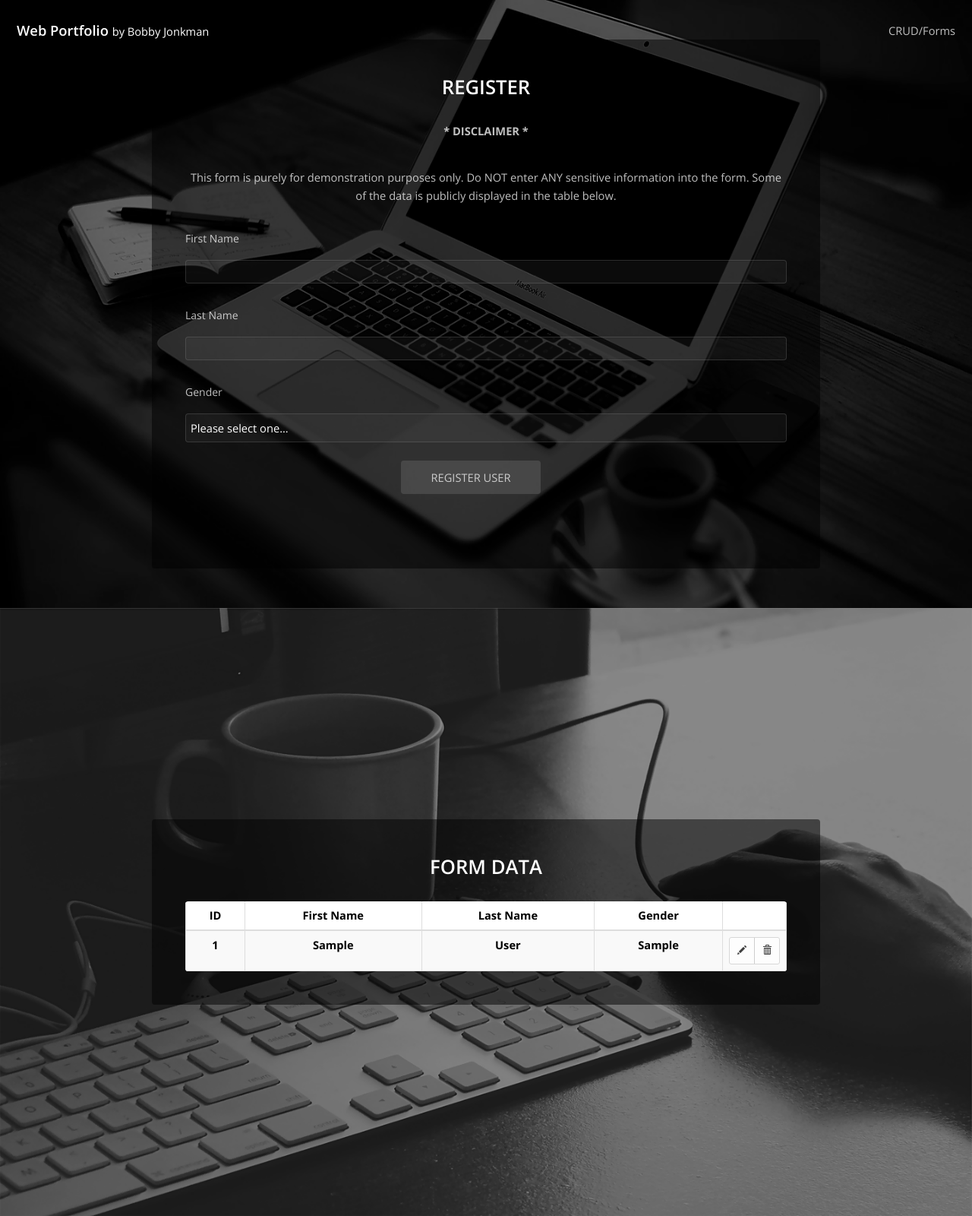
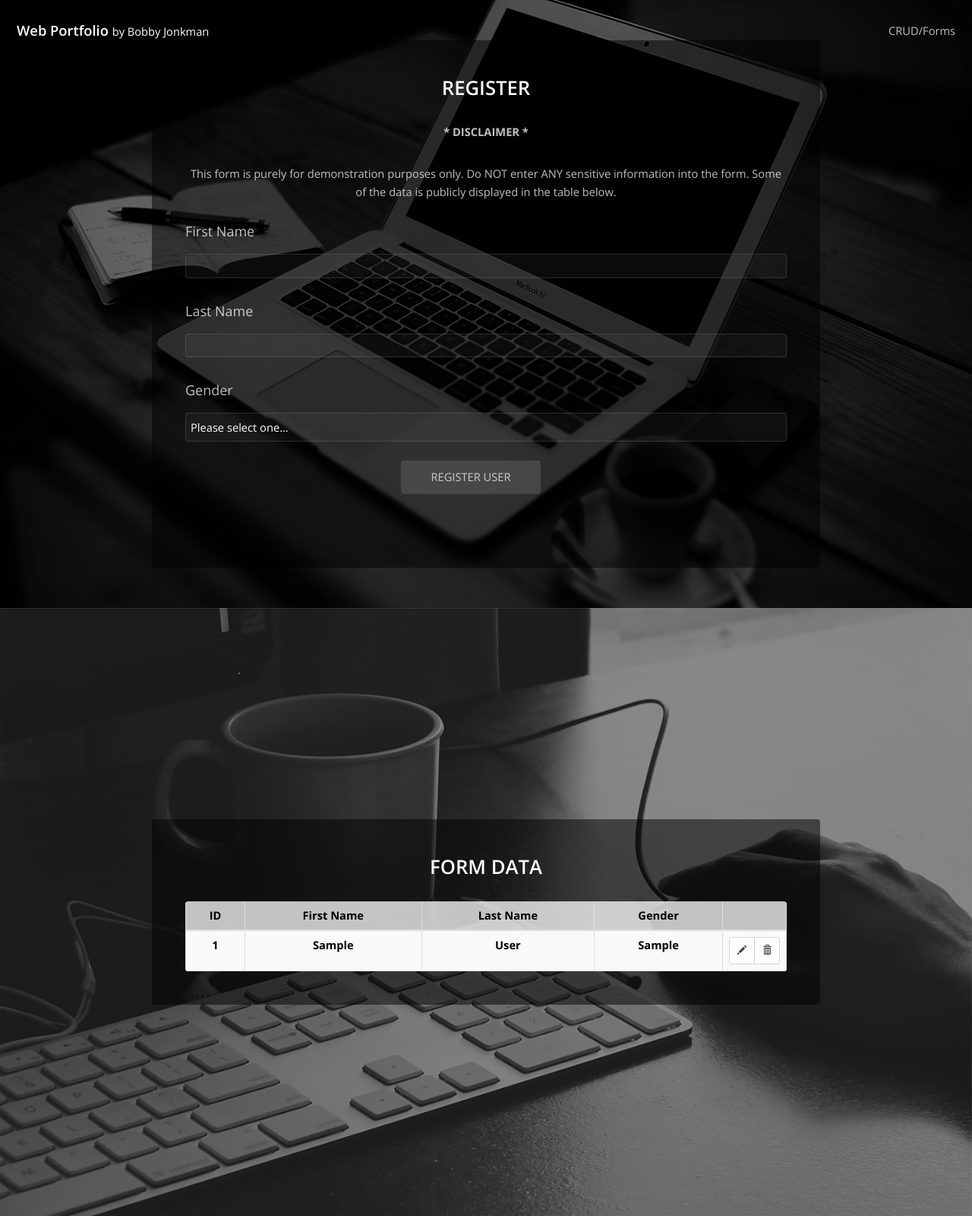
Before and after one commit to b0bbydev/web-portfolio, a PHP site: page /crud.php in a window 1280 px wide. Shown: the whole page at 76% size. Run offline with PHP 8.4, Linux system fonts and the light colour scheme; tables that the repository leaves empty or names only in its code hold one stand-in row (values such as "Sample post"); a stand-in replaces the project's code that opens the database connection.

Commit message:
register button color changes on hover, h5 font size, table hover color

```diff
--- a/assets/css/styles.css
+++ b/assets/css/styles.css
@@ -76,7 +76,7 @@
 }
 
 p {
-    margin: 0 0 2.5em 0;
+    margin: 0 0 2.1em 0;
     color: rgba(255, 255, 255, 0.75);
 }
 
@@ -753,18 +753,23 @@
 
 #about h5 {
     text-align: left;
-    padding-bottom: 10px;
+    padding-bottom: 9px;
     color: rgba(255, 255, 255, 0.75);
+    font-size: large;
 }
 
-#delete, #add {
+#add {
     margin-right: 40px;
     padding-left: 40px;
     padding-right: 40px;
 }
 
+#add:hover {
+    background: #636363;
+}
+
 .table-responsive {
-    background-color: white;
+    background-color: rgba(255, 255, 255, 0.75);
     border-radius: 4px;
 }
 
@@ -789,3 +794,11 @@
 .inner i {
     color: rgba(255, 255, 255, 0.75);
 }
+
+.table-responsive tbody {
+    background-color:#dcd8d8;
+}
+
+tr:hover td {
+    background: #c2c2c2;
+}
--- a/index.php
+++ b/index.php
@@ -118,12 +118,14 @@
                 <h2>Demos/Fiddles</h2>
                 <div>
                     <form>
+                        <label for="Project drop down menu">
                             <select class="form-control" onchange="changeOptions(this)">
                                 <option disabled selected value>Select a project!</option>
                                 <option value="project_1">SpigotMC Plugin</option>
                                 <option value="project_2">Dropdown menu</option>
                                 <option value="project_3">Arduino Gamepad</option>
                             </select>
+                        </label>
                     </form>
                 </div>
 
```
Lines whose indentation alone changed are shown as unchanged.
